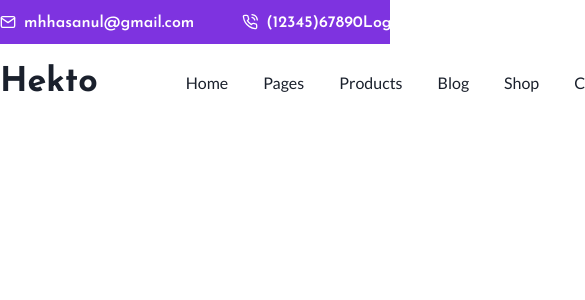
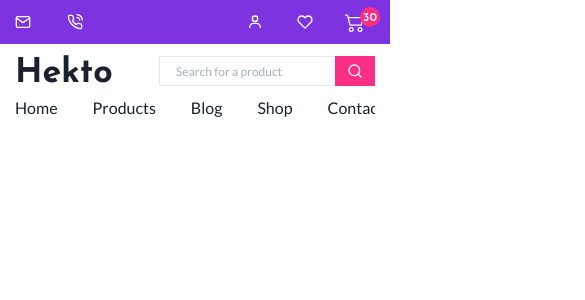
Before and after one commit to anacornachi/hekto-ecommerce, a Next.js app: page / in a window 390 px wide. Shown: the top 300 px of the page, 585 px wide, since content can reach past the window. Built offline with nearby package versions, Linux system fonts and the light colour scheme.

Commit message:
header component with completed responsiveness

```diff
--- a/package.json
+++ b/package.json
@@ -12,7 +12,8 @@
     "next": "^12.0.8",
     "react": "^17.0.2",
     "react-dom": "^17.0.2",
-    "react-icons": "^4.3.1"
+    "react-icons": "^4.3.1",
+    "swiper": "^7.4.1"
   },
   "scripts": {
     "dev": "next dev",
--- a/src/components/Header/BottomHeader.tsx
+++ b/src/components/Header/BottomHeader.tsx
@@ -9,48 +9,63 @@ import {
 import Container from "@components/layouts/Container";
 import Link from "next/link";
 import { FiSearch } from "react-icons/fi";
+import { navigation } from "./navigation";
 
 export default function BottomHeader() {
   return (
     <>
       <Flex h="78px" align="center">
         <Container>
-          <Flex justify="space-between" w="100%" align="center">
-            <Flex gridGap="88px" align="center">
-              <Heading as="h2" fontFamily="josefin" fontSize="34px">
-                Hekto
-              </Heading>
-              <Flex fontFamily="lato" gridGap="35px">
-                <Link href="/" passHref>
-                  <ChakraLink _hover={{ color: "pink" }}>Home</ChakraLink>
+          <Flex
+            justify="space-between"
+            w="100%"
+            align="center"
+            wrap="wrap"
+            px={{ base: "15px", xl: 0 }}
+            h="100%"
+          >
+            <Heading
+              as="h2"
+              fontFamily="josefin"
+              fontSize="34px"
+              order="1"
+              mt="5px"
+              w={{ base: "40%", lg: "12%" }}
+            >
+              Hekto
+            </Heading>
+            <Flex
+              fontFamily="lato"
+              order={{ base: 3, lg: 2 }}
+              w={{ base: "100%", lg: "50%" }}
+              gridGap="35px"
+              overflowX="scroll"
+              justify={{ base: "space-between", lg: "initial" }}
+            >
+              {navigation.map((page) => (
+                <Link href={page.link} passHref>
+                  <ChakraLink _hover={{ color: "pink" }}>
+                    {page.label}
+                  </ChakraLink>
                 </Link>
-                <Link href="/pages" passHref>
-                  <ChakraLink _hover={{ color: "pink" }}>Pages</ChakraLink>
-                </Link>
-                <Link href="/products" passHref>
-                  <ChakraLink _hover={{ color: "pink" }}>Products</ChakraLink>
-                </Link>
-                <Link href="/blog" passHref>
-                  <ChakraLink _hover={{ color: "pink" }}>Blog</ChakraLink>
-                </Link>
-                <Link href="/shop" passHref>
-                  <ChakraLink _hover={{ color: "pink" }}>Shop</ChakraLink>
-                </Link>
-                <Link href="/contact" passHref>
-                  <ChakraLink _hover={{ color: "pink" }}>Contact</ChakraLink>
-                </Link>
-              </Flex>
+              ))}
             </Flex>
-            <InputGroup w="315px" fontFamily="lato">
+            <InputGroup
+              w={{ base: "60%", lg: "35%" }}
+              fontFamily="lato"
+              order={{ base: 2, lg: 3 }}
+            >
               <InputRightElement
                 bg="pink"
                 children={<FiSearch color="white" />}
                 cursor="pointer"
+                h={{ base: "30px", lg: "40px" }}
               />
               <Input
-                type="tel"
                 placeholder="Search for a product"
                 borderRadius="0"
+                fontSize={{ base: "xs", lg: "sm" }}
+                h={{ base: "30px", lg: "40px" }}
               />
             </InputGroup>
           </Flex>
--- a/src/components/Header/TopHeader.tsx
+++ b/src/components/Header/TopHeader.tsx
@@ -10,30 +10,67 @@ export default function TopHeader() {
     <>
       <Flex bg="purple" h="44px" align="center">
         <Container>
-          <Flex justify="space-between" w="100%" align="center">
-            <Flex color="white" fontSize="16px" gridGap="48px">
-              <Button variant="nav">
+          <Flex
+            justify="space-between"
+            w="100%"
+            align="center"
+            px={{ base: "15px", xl: 0 }}
+          >
+            <Flex
+              color="white"
+              fontSize="16px"
+              gridGap={{ base: 0, md: "48px" }}
+            >
+              <Button
+                variant="nav"
+                justifyContent={{ base: "inherit", md: "center" }}
+              >
                 <FiMail />
-                <Text mt="1px" ml={2} lineHeight="initial">
+                <Text
+                  mt="1px"
+                  ml={2}
+                  lineHeight="initial"
+                  d={{ base: "none", md: "block" }}
+                >
                   mhhasanul@gmail.com
                 </Text>
               </Button>
               <Button variant="nav">
                 <FiPhoneCall />
-                <Text mt="1px" ml={2} lineHeight="initial">
+                <Text
+                  mt="1px"
+                  ml={2}
+                  lineHeight="initial"
+                  d={{ base: "none", md: "block" }}
+                >
                   (12345)67890
                 </Text>
               </Button>
             </Flex>
-            <Flex color="white" fontSize="16px" gridGap="48px" align="center">
+            <Flex
+              color="white"
+              fontSize="16px"
+              align="center"
+              gridGap={{ base: "10px", md: "48px" }}
+            >
               <Button variant="nav">
-                <Text mt="1px" mr={2} lineHeight="initial">
+                <Text
+                  mt="1px"
+                  mr={2}
+                  lineHeight="initial"
+                  d={{ base: "none", md: "block" }}
+                >
                   Login
                 </Text>
                 <BiUser />
               </Button>
               <Button variant="nav">
-                <Text mt="1px" mr={2} lineHeight="initial">
+                <Text
+                  mt="1px"
+                  mr={2}
+                  lineHeight="initial"
+                  d={{ base: "none", md: "block" }}
+                >
                   Wishlist
                 </Text>
                 <FiHeart />
--- /dev/null
+++ b/src/components/Header/navigation.ts
@@ -0,0 +1,22 @@
+export const navigation = [
+  {
+    link: "/",
+    label: "Home",
+  },
+  {
+    link: "/products",
+    label: "Products",
+  },
+  {
+    link: "/blog",
+    label: "Blog",
+  },
+  {
+    link: "/shop",
+    label: "Shop",
+  },
+  {
+    link: "/contact",
+    label: "Contact",
+  },
+];
```
Also changed, not shown: 2 other files (tests, documents, lock files or other folders).
